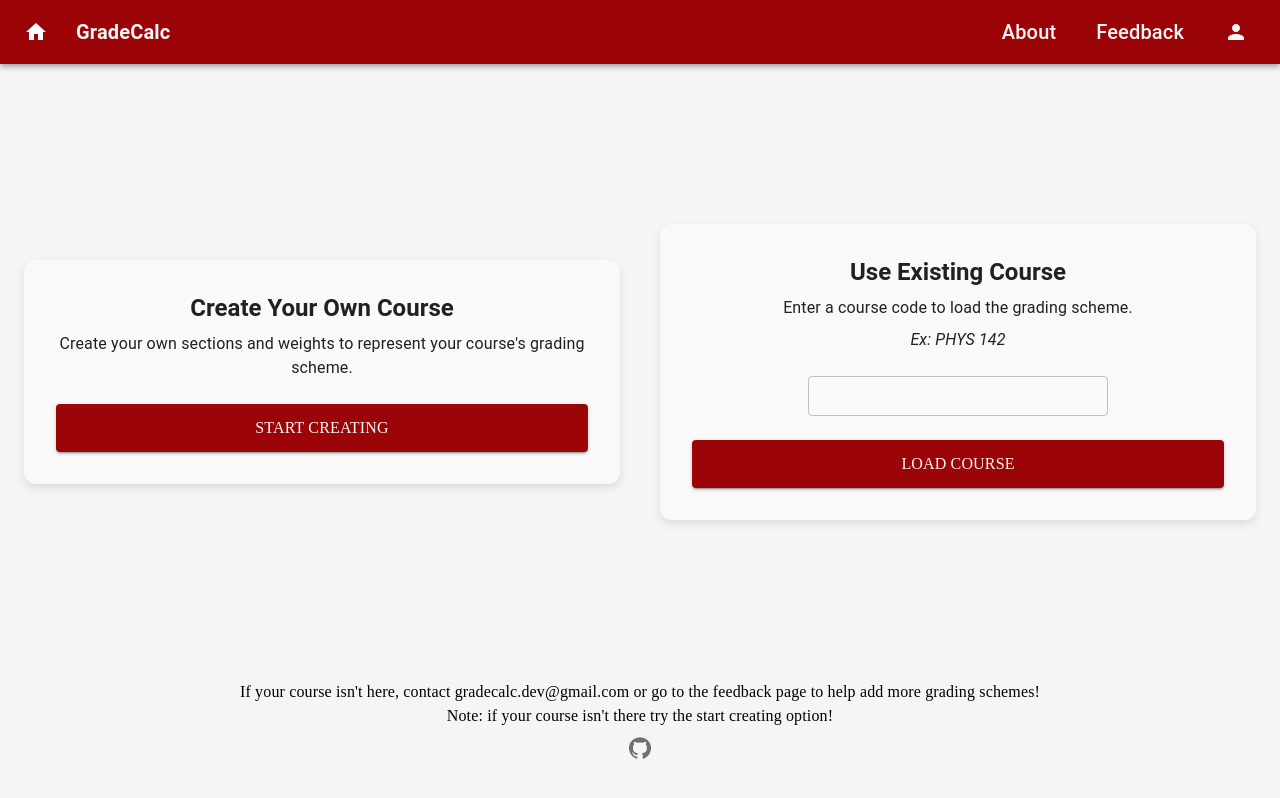
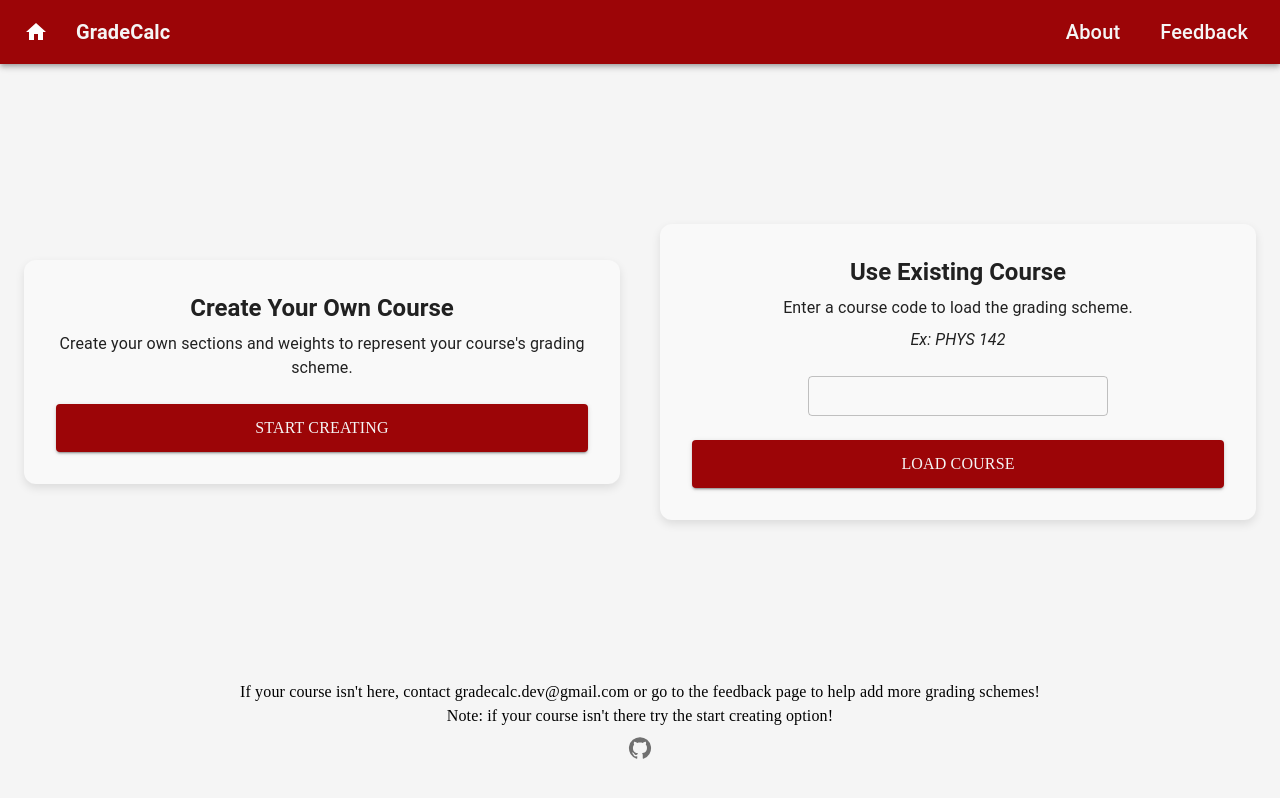
Before and after one commit to dzoubarev/grade-calculator, a React (Create React App) app in the folder frontend/: page / in a window 1280 px wide. Built offline with nearby package versions, Linux system fonts and the light colour scheme.

Commit message:
Changed app bar

```diff
--- a/frontend/src/components/MyAppBar.tsx
+++ b/frontend/src/components/MyAppBar.tsx
@@ -10,7 +10,7 @@ import {
   useMediaQuery,
   useTheme,
 } from "@mui/material";
-import { Home, Person, Menu as MenuIcon } from "@mui/icons-material";
+import { Home, Menu as MenuIcon } from "@mui/icons-material";
 import { useNavigate } from "react-router-dom";
 import { useState } from "react";
 
@@ -69,12 +69,6 @@ function MyAppBar() {
             >
               <Typography variant="h6">Feedback</Typography>
             </Button>
-            <IconButton
-              onClick={() => navigate("/login")}
-              sx={{ color: "whitesmoke" }}
-            >
-              <Person />
-            </IconButton>
           </Box>
         ) : (
           <>
```
